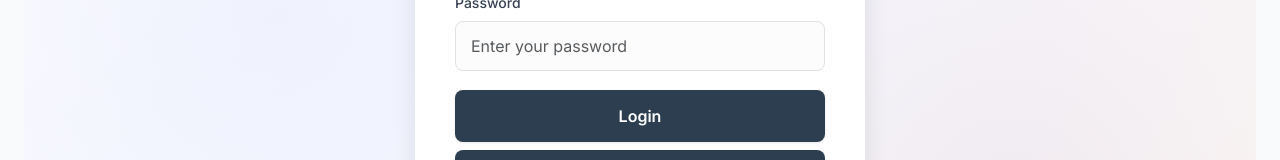
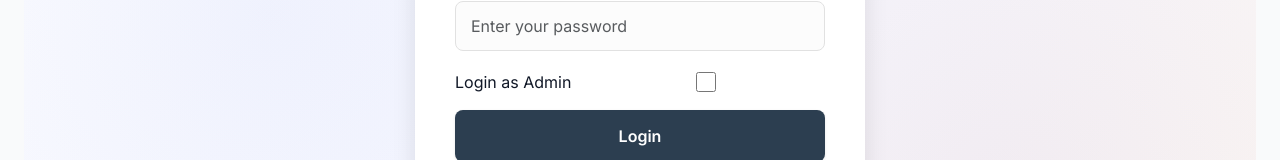
Before and after one commit to abhishek6717/navodaya-store, a React (Vite) app in the folder client/: page /login in a window 1280 px wide. Shown: the part 391-551 px from the top of the page. Built offline with nearby package versions, Linux system fonts and the light colour scheme; no server answers.

Commit message:
user login as admin changes

```diff
--- a/client/src/pages/Auth/Login.jsx
+++ b/client/src/pages/Auth/Login.jsx
@@ -9,6 +9,7 @@ import { useAuth } from "../../context/Auth.jsx";
 const Login = () => {
     const [email, setEmail] = useState('');
     const [password, setPassword] = useState('');
+    const [isAdmin, setIsAdmin] = useState(false); // single checkbox for admin
     const navigate = useNavigate();
     // Auth context returns an object (auth, setAuth, logout)
     const { auth, setAuth } = useAuth();
@@ -27,7 +28,6 @@ const Login = () => {
             }
 
             if (response.data.status) {
-                toast.success("Login successful");
                 const expiresAt = Date.now() + 60 * 60 * 1000; // 1 hour
                 const user = response.data.user;
                 const token = response.data.token;
@@ -44,16 +44,18 @@ const Login = () => {
                     expiresAt
                 }));
 
-                // navigate based on role (assumes role === 1 is admin)
-
+                // navigate based on checkbox
                 setTimeout(() => {
-                console.log(
-                    "User role:", user.admin
-
-                )
-                    if (user?.admin === true) {
-                        navigate('/dashboard/admin');
+                    if (isAdmin) {
+                        if (user?.admin === true) {
+                            toast.success("Login successful");
+                            navigate('/dashboard/admin');
+                        } else {
+                            toast.error('You are not authorized as admin.');
+                            navigate('/login');
+                        }
                     } else {
+                        toast.success("Login successful");
                         navigate('/');
                     }
                 }, 600);
@@ -96,11 +98,22 @@ const Login = () => {
                                 required
                             />
                         </div>
+                        <div className="mb-3">
+                            <div style={{ display: 'flex', alignItems: 'center', justifyContent: 'flex-end', whiteSpace: 'nowrap' }}>
+                                <span style={{ marginRight: '16px' }}>Login as Admin</span>
+                                <input
+                                    type="checkbox"
+                                    name="admin-login"
+                                    checked={isAdmin}
+                                    onChange={() => setIsAdmin(!isAdmin)}
+                                    style={{ minWidth: '20px', minHeight: '20px' }}
+                                />
+                            </div>
+                        </div>
                         <button type="submit" className="btn btn-primary w-100">Login</button>
                         <div className="mb-3 text-end">
                             <button type="button" className="btn btn-link p-0" onClick={() => navigate('/forget-password')}>Forgot Password?</button>
                         </div>
-
                     </form>
                 </div>
             </div>
```
